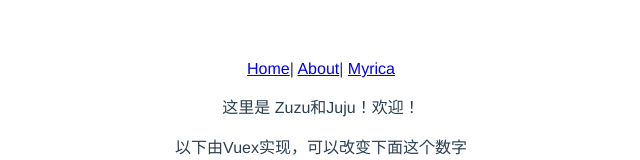
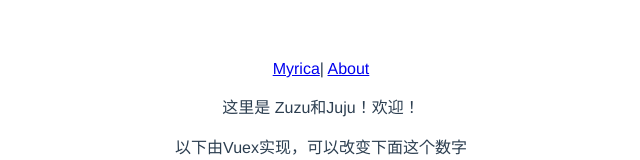
Before and after one commit to cai-yang/myrica-web, a Vue app: page /myrica in a window 1280 px wide. Shown: the top 160 px of the page, without its empty margins (319-959 px from the left). Built offline with nearby package versions, Linux system fonts and the light colour scheme.

Commit message:
更改路由和主页面

```diff
--- a/src/App.vue
+++ b/src/App.vue
@@ -1,8 +1,7 @@
 <template>
   <div id="app">
-    <router-link to="/">Home</router-link>|
-    <router-link to="/about">About</router-link>|
-    <router-link to="/myrica">Myrica</router-link>
+    <router-link to="/myrica">Myrica</router-link>|
+    <router-link to="/about">About</router-link>
     <router-view />
   </div>
 </template>
--- a/src/router.js
+++ b/src/router.js
@@ -7,7 +7,7 @@ Vue.use(Router)
 const routes = [{
         path: '/',
         name: 'home',
-        component: Home
+        redirect: '/myrica'
     },
     {
         path: '/about',
```
